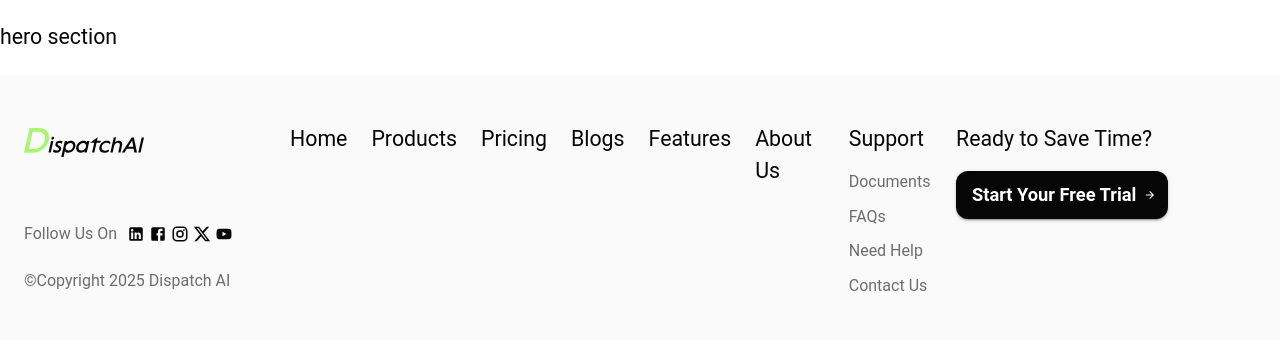
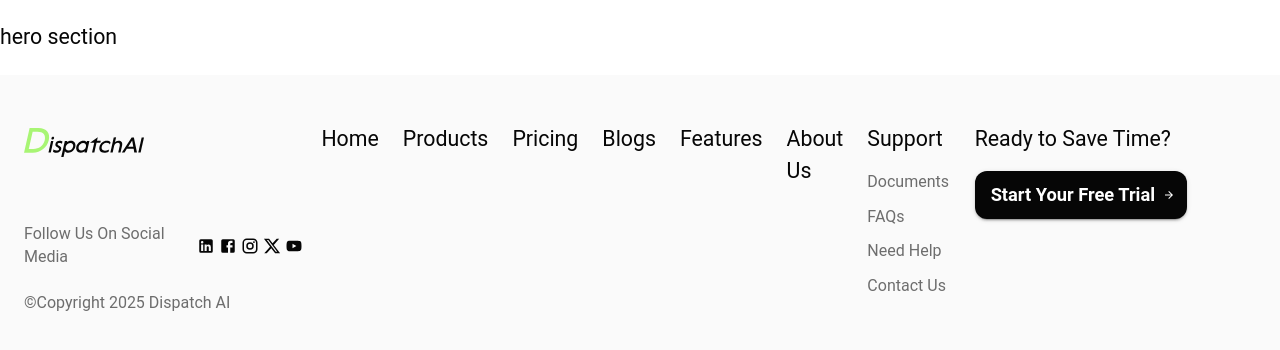
Before and after one commit to Dispatch-AI-com/frontend, a Next.js app: page / in a window 1280 px wide. Shown: the top 350 px of the page. Built offline with nearby package versions, Linux system fonts and the light colour scheme.

Commit message:
Added "social media" text

```diff
--- a/src/components/features/landing/Footer.tsx
+++ b/src/components/features/landing/Footer.tsx
@@ -85,12 +85,12 @@ export default function Footer() {
           spacing={{ xs: 4, md: 2 }}
         >
           {/* Logo and Social Media */}
-          <Box flex={{ md: 2.5 }}>
+          <Box flex={{ md: 3 }}>
             <LogoContainer>
               <Image src="/logo.svg" alt="DispatchAI Logo" layout="fill" objectFit="contain" priority />
             </LogoContainer>
             <SocialContainer>
-              <SocialText variant="body2">Follow Us On</SocialText>
+              <SocialText variant="body2">Follow Us On Social Media</SocialText>
               <Stack direction="row" spacing={0}>
                 <SocialIconButton color="inherit"><LinkedInIcon /></SocialIconButton>
                 <SocialIconButton color="inherit"><FacebookIcon /></SocialIconButton>
```
